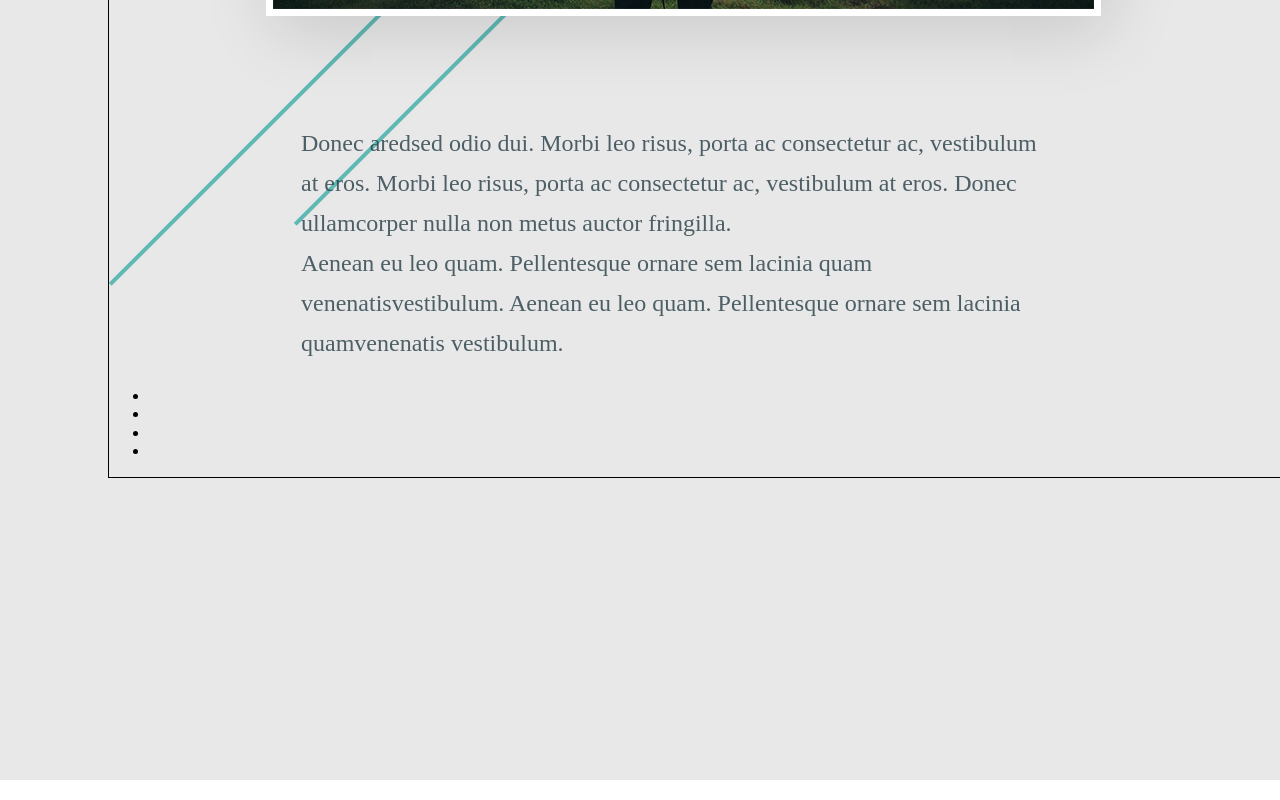
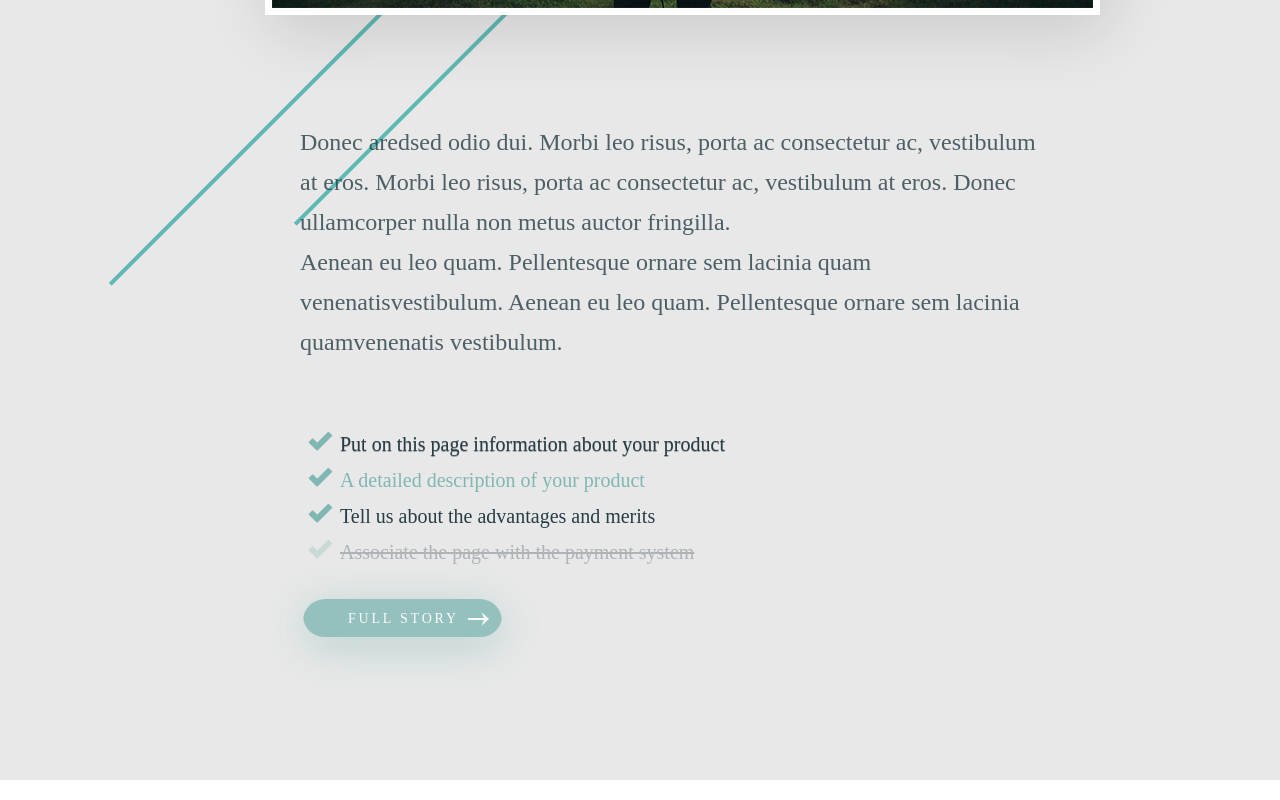
Before and after one commit to masterovoj/Less02, a plain HTML site: page index.html in a window 1280 px wide. Shown: the part 940-1740 px from the top of the page. Drawn offline with Linux system fonts and the light colour scheme.

Commit message:
закончил шаблон

```diff
--- a/css/style.css
+++ b/css/style.css
@@ -10,7 +10,6 @@ main {
   position: absolute;
    width: 1190px;
    margin: 106px 108px;
-   border: 1px solid black;
   }
 
 .title {
@@ -59,3 +58,73 @@ main {
   margin-top: 107px;
   margin-left: 192px;
 }
+
+.list {
+  margin-top: 64px;
+  margin-left: 192px;
+  list-style-image: url("../img/check_icon.png");
+}
+
+.item_1 {
+  text-shadow: 0px 1px 0px rgba(0,0,0,0.3);
+  font-family: ArialMT;
+  font-size: 20px;
+  line-height: 36px;
+  font-weight: 400;
+  color: #273d46;
+}
+
+.item_2 {
+  font-family: ArialMT;
+  line-height: 36px;
+  font-size: 20px;
+  font-weight: 400;
+  color: #80b7b3;
+}
+
+.item_3 {
+  font-family: ArialMT;
+  font-size: 20px;
+  line-height: 36px;
+  font-weight: 400;
+  color: #273d46;
+}
+
+.item_4 {
+  opacity: 0.3;
+  font-family: ArialMT;
+  font-size: 20px;
+  line-height: 36px;
+  font-weight: 400;
+  text-decoration: line-through;
+  color: #273d46;
+}
+
+.btn a {
+  text-transform: uppercase;
+  text-decoration: none;
+  font-family: ArialMT;
+  font-size: 14px;
+  line-height: 40px;
+  font-weight: 400;
+  text-transform: uppercase;
+  letter-spacing: 0.2em;
+  color: #ffffff;
+  padding-left: 45px;
+}
+
+.btn {
+  width: 199px;
+  height: 44px;
+  border-radius: 25px;
+  margin-left: 195px;
+  margin-top: 29px;
+  margin-bottom: 97px;
+  background: url("../img/shape.png") 165px 13px  no-repeat, url("../img/rectangle.png") center no-repeat;
+  box-shadow: none;
+  box-shadow: 0px 6px 40px #80B7B38A;
+  opacity: 1;
+  opacity: 0.8;
+
+
+}
--- a/index.html
+++ b/index.html
@@ -33,13 +33,16 @@
 			</div>
 
 			<!-- * список сайта -->
-			<div class="checkbox">
-				<ul>
-					<li></li>
-					<li></li>
-					<li></li>
-					<li></li>
-				</ul>
+			<ul class="list">
+				<li class="item_1">Put on this page information about your product</li>
+				<li class="item_2">A detailed description of your product</li>
+				<li class="item_3">Tell us about the advantages and merits</li>
+				<li class="item_4">Associate the page with the payment system</li>
+			</ul>
+
+			<!-- * кнопа  -->
+			<div class="btn">
+				<a href="#">full story</a>
 			</div>
 
 		</div>
```
Also changed, not shown: img/Rounded Rectangle 1@2x.png (added), img/check_icon.png (added), img/rectangle.png (added), img/rounded_rectangle.png (added), img/shape.png (added).
